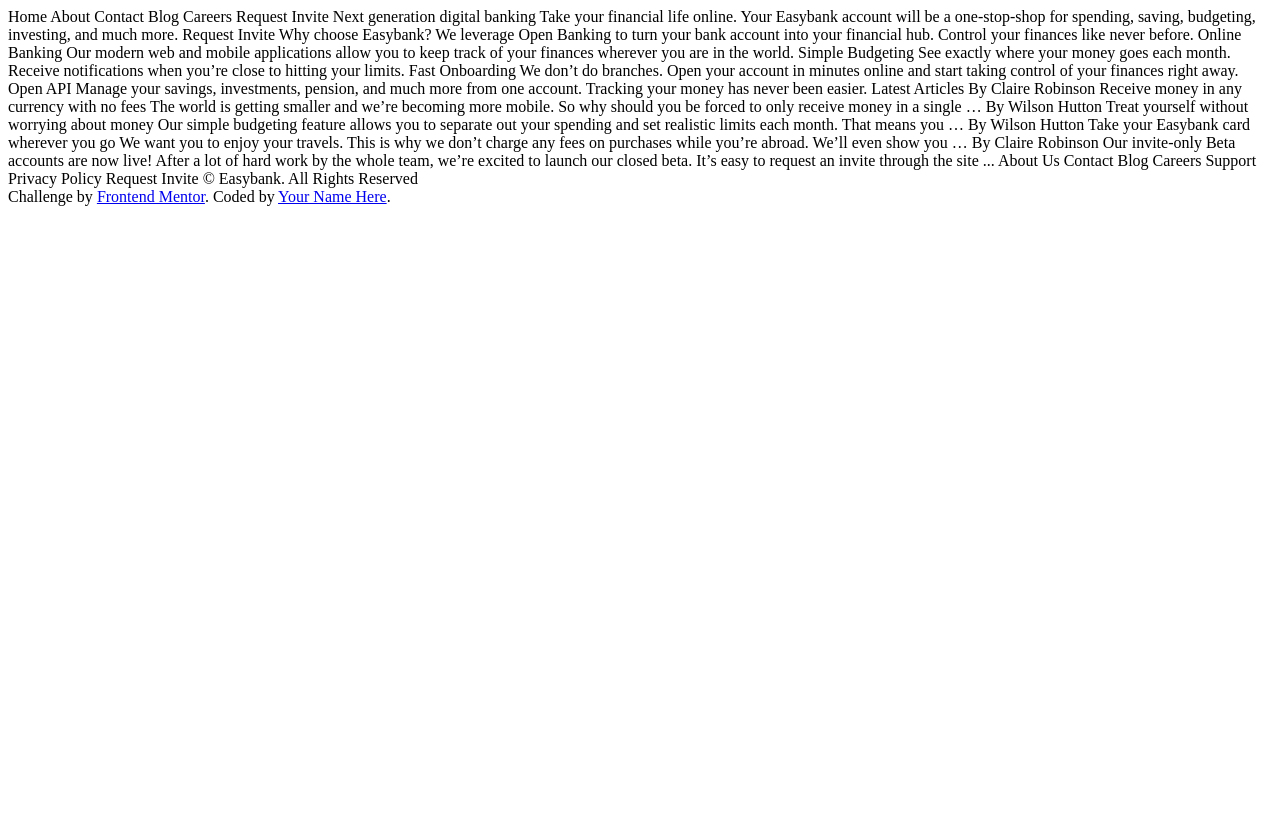
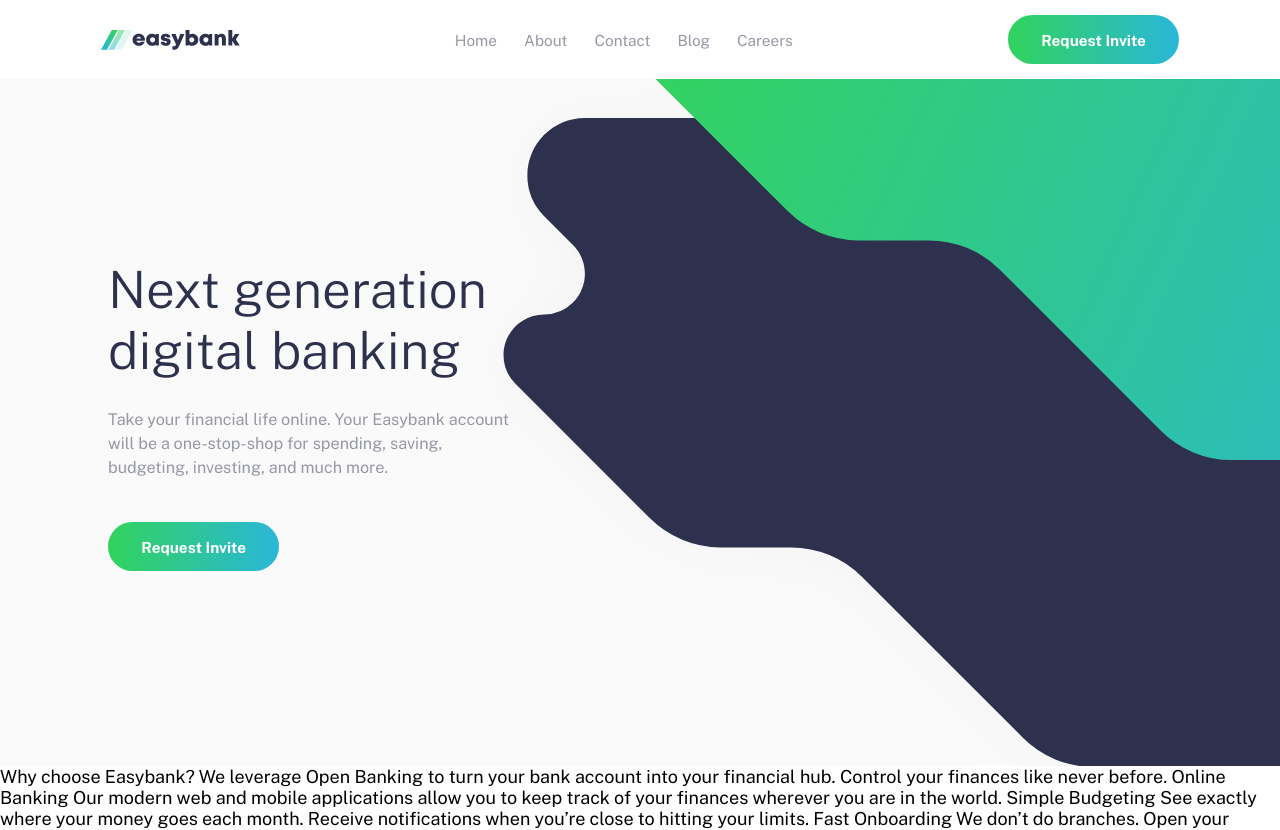
Before and after one commit to ashley-nascimento/easybank, a plain HTML site: page index.html in a window 1280 px wide. Shown: the top 830 px of the page. Before the commit the page ends 800 px from the top, so only its background shows below. Drawn offline with nearby package versions, Linux system fonts and the light colour scheme.

Commit message:
adding intro

```diff
--- a/index.html
+++ b/index.html
@@ -8,27 +8,60 @@
   <link rel="preconnect" href="https://fonts.gstatic.com" crossorigin>
   <link href="https://fonts.googleapis.com/css2?family=Public+Sans:wght@300;400;700&display=swap" rel="stylesheet">
   <link rel="icon" type="image/png" sizes="32x32" href="./images/favicon-32x32.png">
+  <link rel="stylesheet" href="style.css">
 
   <title>Frontend Mentor | Easybank landing page</title>
 </head>
 <body>
+  <nav class="navbar">
+    <img src="images/logo.svg" alt="Logo EasyBank">
 
-  Home
-  About
-  Contact
-  Blog
-  Careers
+    <div class="nav">
+      <div class="nav-link">
+        <a href="#">Home</a>
+      </div>
+      <div class="nav-link">
+        <a href="#">About</a>
+      </div>
+      <div class="nav-link">
+        <a href="#">Contact</a>
+      </div>
+      <div class="nav-link">
+        <a href="#">Blog</a>
+      </div>
+      <div class="nav-link">
+        <a href="#">Careers</a>
+      </div>
+    </div>
 
-  Request Invite
+    <button class="btn-gradient">Request Invite</button>
+  </nav>
+
+  <div class="container-introduction">
+
+    <img src="images/bg-intro-desktop.svg" alt="Bg-Intro">
+
+    <div class="text">
+      <h1>
+        Next generation digital banking
+      </h1>
+
+      <p>
+        Take your financial life online. Your Easybank account will be a one-stop-shop
+        for spending, saving, budgeting, investing, and much more.
+      </p>
+
+      <button class="btn-gradient">Request Invite</button>
+    </div>
+
+
+  </div>
 
 
 
-  Next generation digital banking
 
-  Take your financial life online. Your Easybank account will be a one-stop-shop
-  for spending, saving, budgeting, investing, and much more.
 
-  Request Invite
+
 
 
 
--- a/style.css
+++ b/style.css
@@ -3,6 +3,104 @@
     margin: 0;
 }
 
-html, body{
+html, body, h1, p, button{
+    font-family: 'Public Sans', sans-serif;
+    font-size: 18px;
+}
 
+:root{
+    --Dark-Blue: hsl(233, 26%, 24%);
+    --Lime-Green: hsl(136, 65%, 51%);
+    --Bright-Cyan: hsl(192, 70%, 51%);
+    --Grayish-Blue: hsl(233, 8%, 62%);
+    --Light-Grayish-Blue: hsl(220, 16%, 96%);
+    --Very-Light-Gray: hsl(0, 0%, 98%);
+    --White: hsl(0, 0%, 100%)
 }
+
+.navbar{
+    display: flex;
+    justify-content: space-around;
+    align-items: center;
+    background: var(--White);
+}
+
+.btn-gradient{
+    color: var(--White);
+    background: linear-gradient(to right,var(--Lime-Green), var(--Bright-Cyan));
+    border: none;
+    padding: 0.85rem 1.85rem;
+    margin: 0.85rem 0;
+    border-radius: 100px;
+    font-size: 0.85rem;
+    font-weight: 700;
+    cursor: pointer;
+}
+
+.nav{
+    display: flex;
+    height: 4.4rem;
+}
+
+.nav-link{
+    display: flex;
+    align-items: center;
+    padding: 0 0.75rem;
+}
+
+.nav-link:hover{
+    text-align:center;
+    background: linear-gradient(to right,var(--Lime-Green), var(--Bright-Cyan))
+      left
+      bottom
+      var(--White)
+      no-repeat;
+    background-size:100% 5px;
+}
+
+.nav-link:hover a{
+    color: var(--Dark-Blue);
+}
+
+.nav-link a{
+    color: var(--Grayish-Blue);
+    text-decoration: none;
+    font-size: 0.85rem;
+    background-color: var(--White);
+}
+
+.btn-gradient:hover{
+    opacity: 0.7;
+}
+
+.container-introduction{
+    background-color: var(--Very-Light-Gray);
+    padding: 10rem 6rem;
+    z-index: -1;
+    position: relative;
+    overflow: hidden;
+}
+
+.container-introduction .text{
+    max-width: 23rem;
+}
+
+.container-introduction .text h1{
+    font-size: 2.85rem;
+    font-weight: 300;
+    color: var(--Dark-Blue);
+}
+
+.container-introduction .text p{
+    color: var(--Grayish-Blue);
+    padding: 1.5rem 0;
+    line-height: 24px;
+    font-size: 0.9rem;
+}
+
+.container-introduction img{
+    position: absolute;
+    top: -39%;
+    right: -33%;
+    z-index: -3;
+}
```
